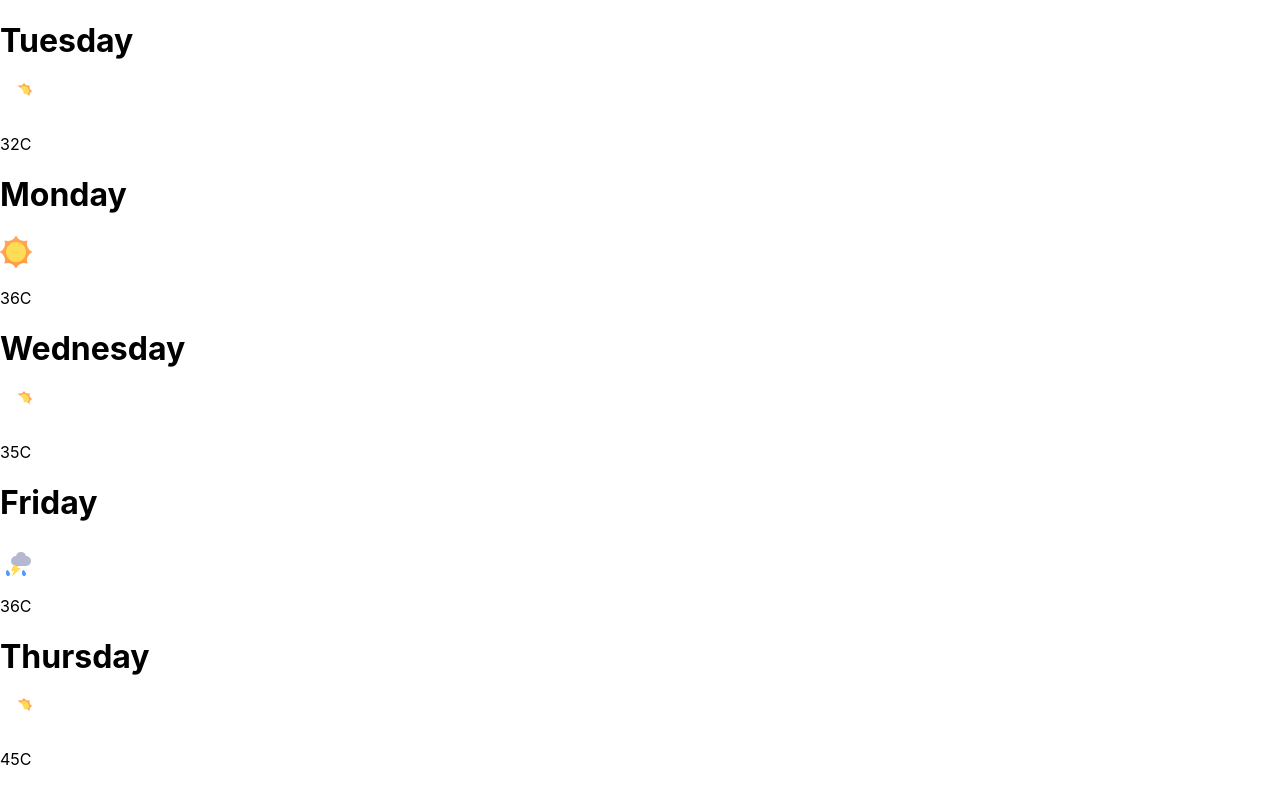
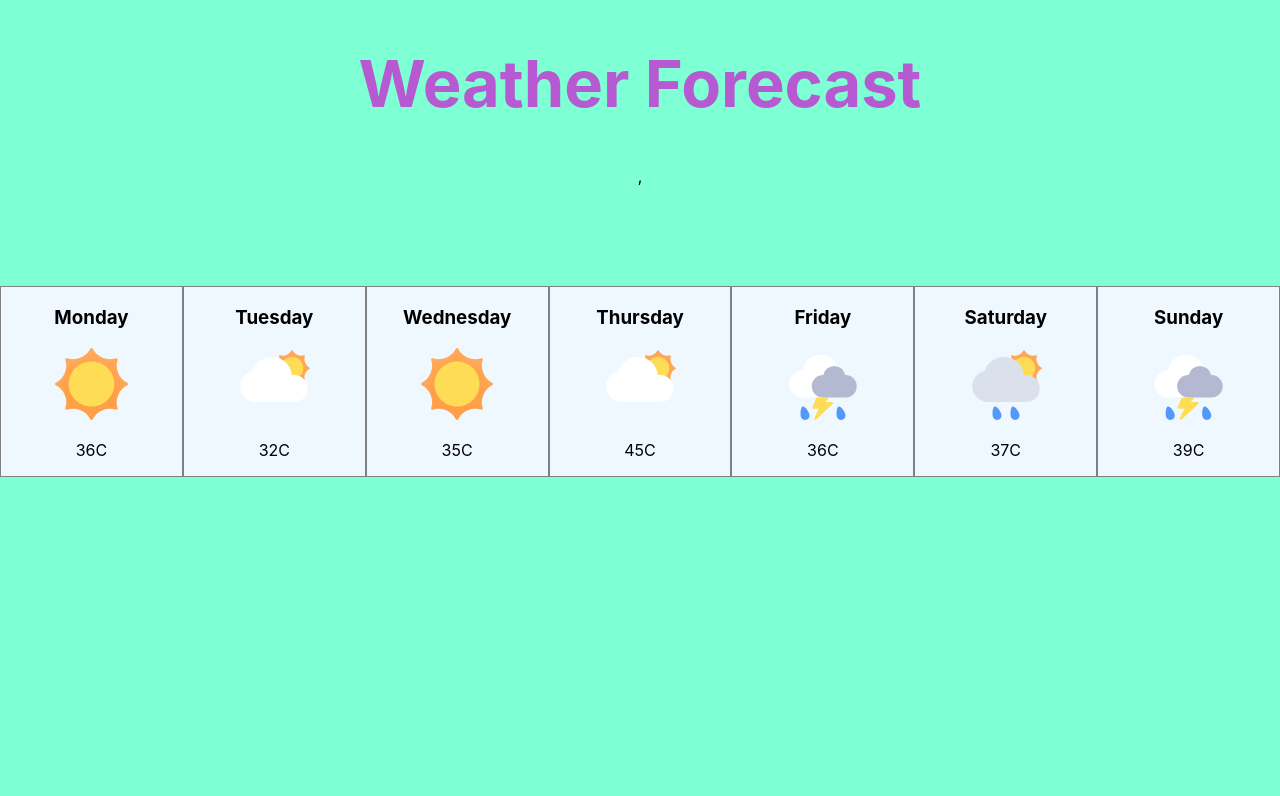
Before and after one commit to KarlenNersisyan/React-CRA, a React (Create React App) app: page / in a window 1280 px wide. Shown: the top 796 px of the page. Built offline with nearby package versions, Linux system fonts and the light colour scheme.

Commit message:
fix(App, Index): Adding components , Name changes

```diff
--- a/src/App.css
+++ b/src/App.css
@@ -1,5 +1,26 @@
-.weatherListContainer {
+body {
+  background: aquamarine;
+  text-align: center;
+}
+h1 {
+  color: rgba(195, 54, 207, 0.829);
+  font-size: 65px;
+}
+.WeatherListContainer {
   width: 100%;
   display: flex;
-  justify-content: space-around;
+  flex-direction: row;
+  justify-content: center;
+  margin-top: 100px;
 }
+.dayWeather {
+  width: 200px;
+  cursor: pointer;
+  background-color: aliceblue;
+  border: 1px solid grey;
+  transition: 0.3s;
+}
+.dayWeather:hover {
+  transform: scale(1.05);
+  box-shadow: 0 0 50px rgb(0, 0, 0);
+}
--- a/src/App.js
+++ b/src/App.js
@@ -6,19 +6,24 @@ import cloudyImg from "./assets/img/17.svg";
 
 const weatherInfo = [
   {
+    weekday: "Monday",
+    imgURL: sunImg,
+    temp: "36C",
+  },
+  {
     weekday: "Tuesday",
     imgURL: halfSun,
     temp: "32C",
   },
   {
-    weekday: "Monday",
+    weekday: "Wednesday",
     imgURL: sunImg,
-    temp: "36C",
+    temp: "35C",
   },
   {
-    weekday: "Wednesday",
+    weekday: "Thursday",
     imgURL: halfSun,
-    temp: "35C",
+    temp: "45C",
   },
 
   {
@@ -27,38 +32,33 @@ const weatherInfo = [
     temp: "36C",
   },
   {
-    weekday: "Thursday",
-    imgURL: halfSun,
-    temp: "45C",
+    weekday: "Saturday",
+    imgURL: cloudyImg,
+    temp: "37C",
   },
   {
     weekday: "Sunday",
-    imgURL: cloudyImg,
+    imgURL:lightningImg,
     temp: "39C",
-  },
-  {
-    weekday: "Saturday",
-    imgURL: lightningImg,
-    temp: "37C",
   },
 ];
 
 function Image(props) {
-  return <img src={props.src} alt={props.alt} />;
+  return <img src={props.src} alt={props.alt} width={props.width} />;
 }
 
 function WeatherList(props) {
   return (
     <div className="dayWeather">
-      <h1>{props.weekday}</h1>
-      <Image src={props.imgURL} alt="weather" />
+      <h3>{props.weekday}</h3>
+      <Image src={props.imgURL} alt="weather" width="40%" />
       <p>{props.temp}</p>
     </div>
   );
 }
 
 function App() {
-  let weather = weatherInfo.map((el) => {
+  const weather = weatherInfo.map((el) => {
     return (
       <WeatherList weekday={el.weekday} imgURL={el.imgURL} temp={el.temp} />
     );
--- a/src/index.js
+++ b/src/index.js
@@ -6,6 +6,7 @@ import reportWebVitals from './reportWebVitals';
 
 ReactDOM.render(
   <React.StrictMode>
+    <h1>Weather Forecast</h1>,
     <App />
   </React.StrictMode>,
   document.getElementById('root')
```
